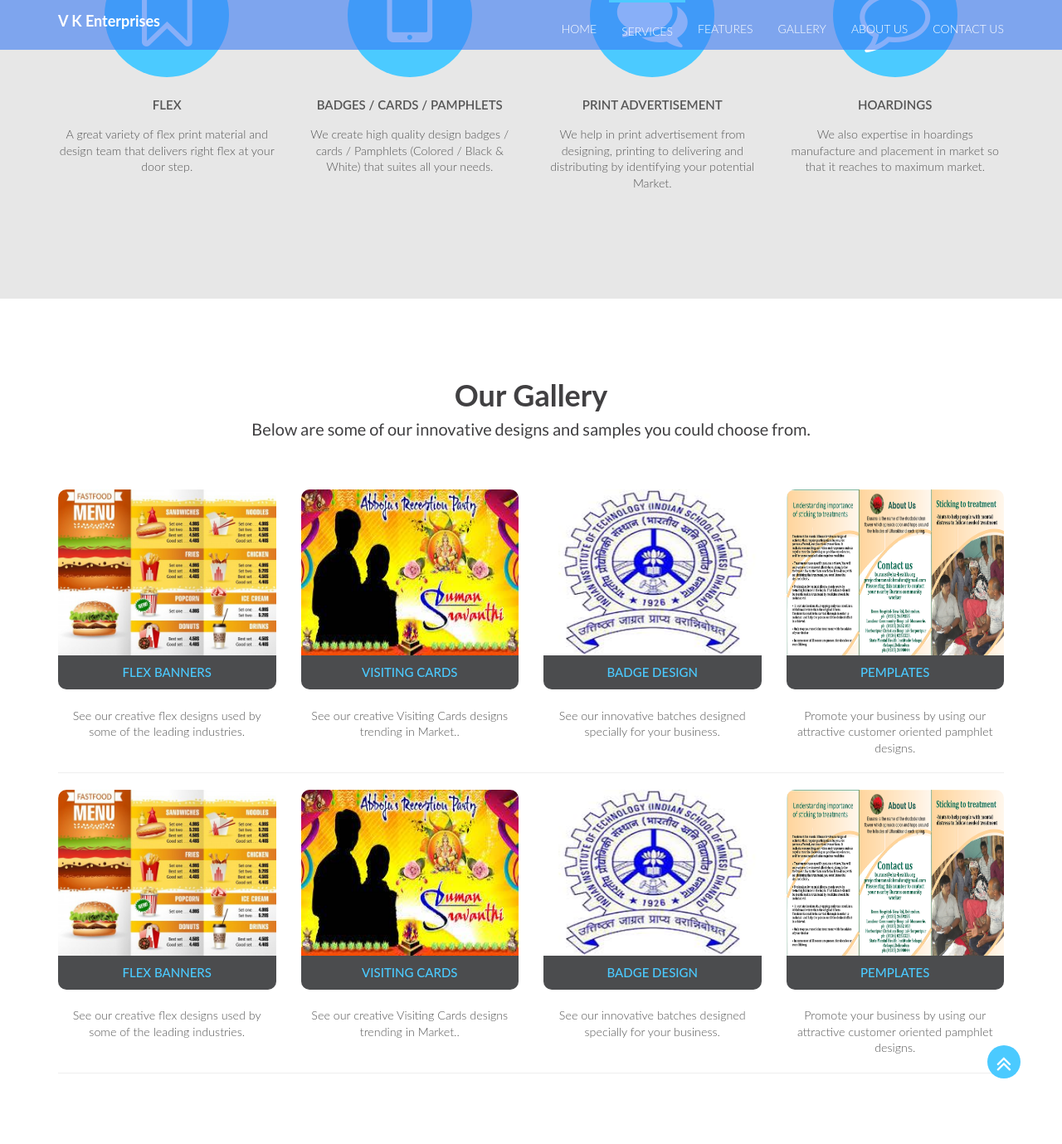
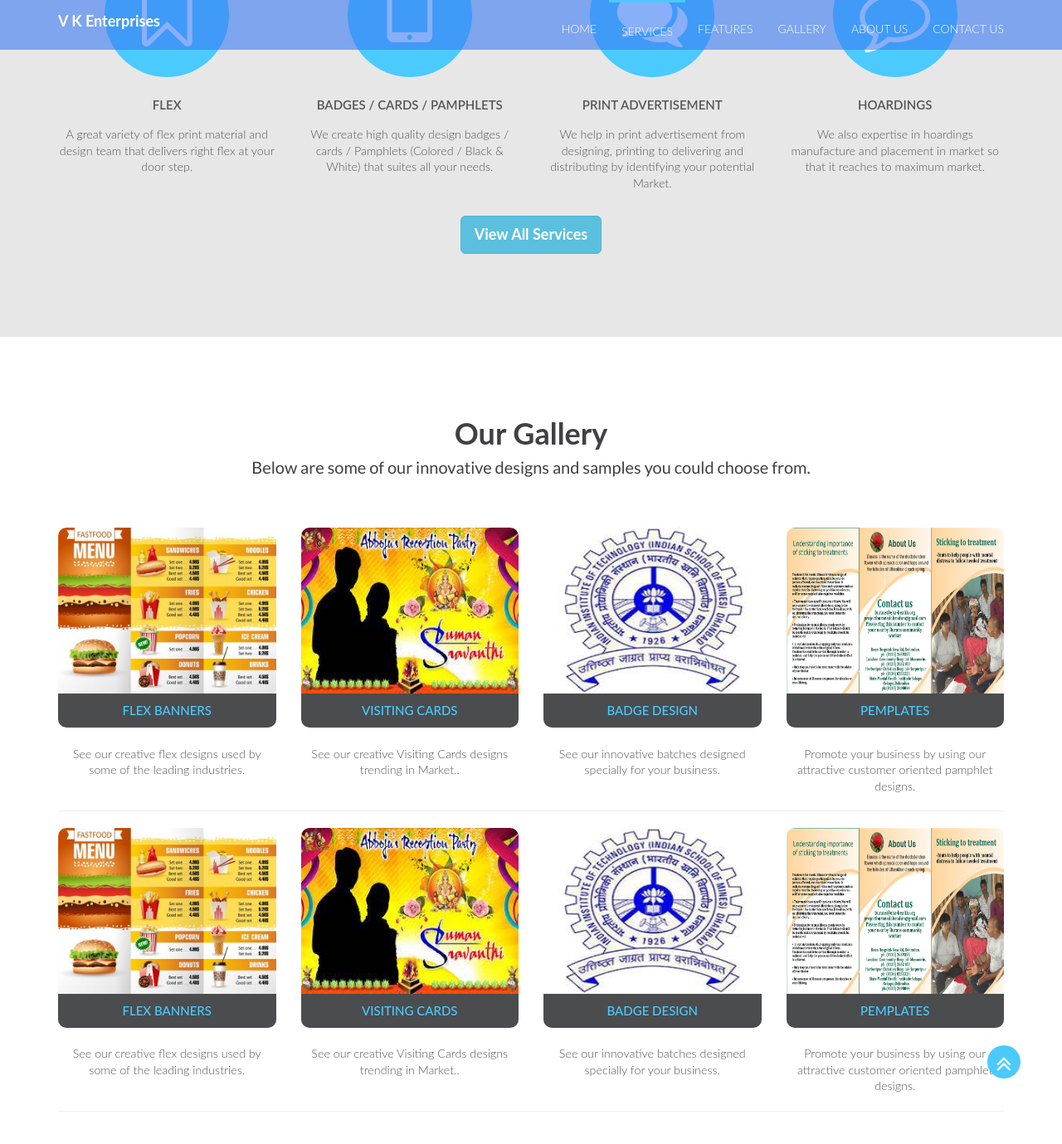
Before and after one commit to vkenterprises/vkent, a Jekyll site: the page built from index.html, in a window 1280 px wide and 1400 px high, scrolled down 987 px. Shown: the top 1379 px of the window at 83% size. Built offline with Jekyll 4.4.1, drawn with Linux system fonts in a browser that asks for light colours.

Commit message:
Added all services list

```diff
--- /dev/null
+++ b/_includes/all-services.html
@@ -0,0 +1,72 @@
+
+<!-- Modal -->
+<div class="modal fade" id="allServices" role="dialog">
+    <div class="modal-dialog modal-lg">
+        <div class="modal-content">
+            <div class="modal-header">
+                <button type="button" class="close" data-dismiss="modal">&times;</button>
+                <h4 class="modal-title"><span class="text-center">Our Services</span></h4>
+            </div>
+            <div class="modal-body">
+                <ul class="list-group ">
+                    <li class="list-group-item active">Detailed list of all our services</li>
+                    <li class="list-group-item">
+                        Glow Sign Board
+                    </li>
+                    <li class="list-group-item">
+                        <h4 class="list-group-item-heading"> Flex Printing</h4>
+                        <p class="list-group-item-text">
+                            Flex Boards & Flex Banners
+                    </li>
+                    <li class="list-group-item">
+                        Digital Printing
+                    </li>
+                    <li class="list-group-item">
+                        Screen Cloth Banner
+                    </li>
+                    <li class="list-group-item">Canopy</li>
+                    <li class="list-group-item">Standee</li>
+                    <li class="list-group-item">
+                        <h4 class="list-group-item-heading"> Name Plates</h4>
+                        <p class="list-group-item-text">
+                            Steel,
+                            Acrylic,
+                            Brass,
+                            ACP Sheet &
+                            Sunboard
+                        </p>
+                    </li>
+                    <li class="list-group-item">LED Board</li>
+                    <li class="list-group-item">Acrylic Letter</li>
+                    <li class="list-group-item">Steel Letter</li>
+                    <li class="list-group-item">Pin-up Board</li>
+                    <li class="list-group-item">White Board</li>
+                    <li class="list-group-item">Id-Cards</li>
+                    <li class="list-group-item">Mugs, Plates, T-shirt, Digital Photo
+                        printing etc
+                    </li>
+                    <li class="list-group-item">
+                        <h4 class="list-group-item-heading">All Kinds of Screens & Offset</h4>
+                        <p class="list-group-item-text">
+                            Visiting Cards, Bill book,
+                            Brochure,
+                            Flair,
+                            Pamphlets,
+                            School Examination Copies,
+                            School Diaries,
+                            School Magazine,
+                            Official Magazines,
+                            Office files,
+                            Rubber Stamp &
+                            Computerised Stamps etc
+                        </p>
+                    </li>
+                </ul>
+
+            </div>
+            <div class="modal-footer">
+                <button type="button" class="btn btn-default" data-dismiss="modal">Close</button>
+            </div>
+        </div>
+    </div>
+</div>
--- a/_includes/services.html
+++ b/_includes/services.html
@@ -44,4 +44,12 @@
             </div>
         </div>
     </div> <!-- /container -->
+    <div class="container">
+        <div class="col-md-12 text-center">
+            <button type="button" class="btn btn-info btn-lg" data-toggle="modal" data-target="#allServices"><b> View
+                All
+                Services</b></button>
+        </div>
+    </div>
+{% include all-services.html %}
 </section>
--- a/style.scss
+++ b/style.scss
@@ -1047,3 +1047,7 @@
   padding-top: 10px;
   text-align: center;
 }
+
+.list-group-item:hover {
+  background-color: #e4e3e7;
+}
```
